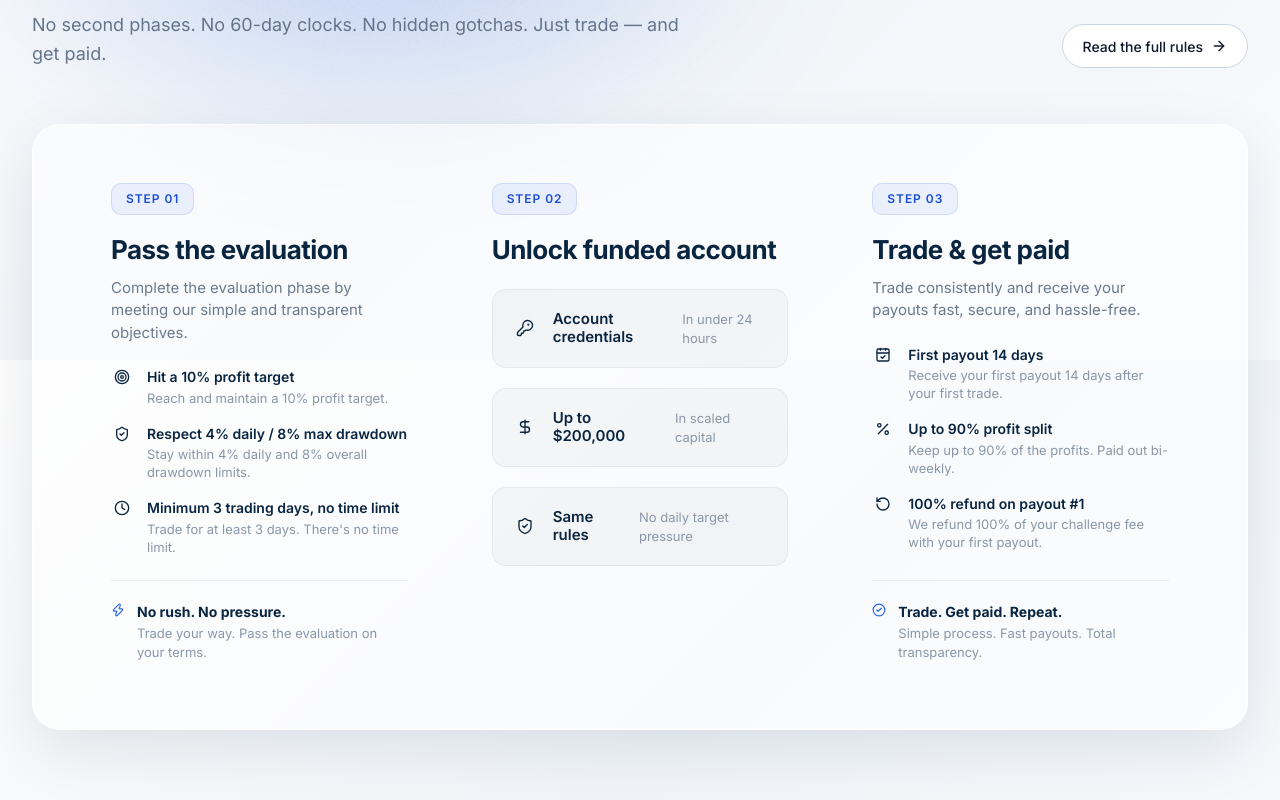
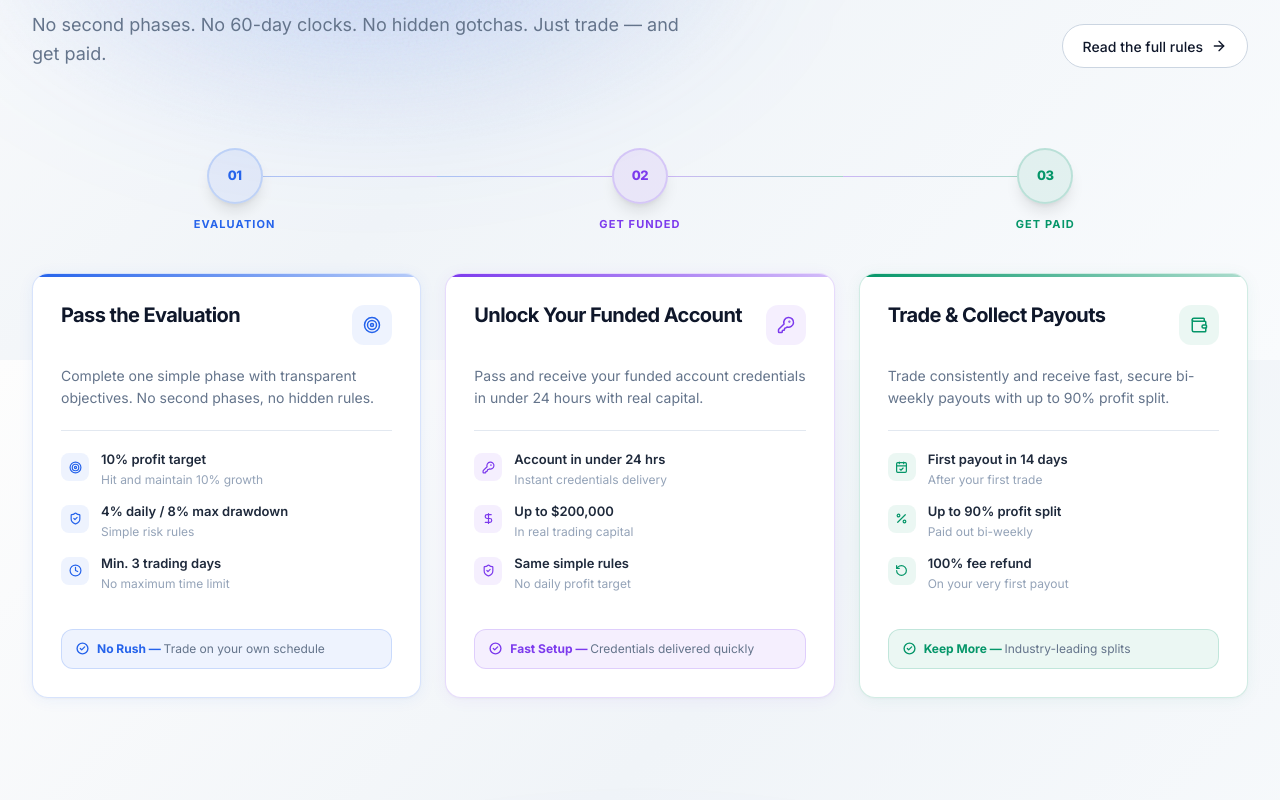
Before and after one commit to jatinkatariaaaa/thepeoplepropwebsite, a Next.js app: page / in a window 1280 px wide. Shown: the part 6040-6840 px from the top of the page. Built offline with nearby package versions, Linux system fonts and the light colour scheme.

Commit message:
feat: redesign EvaluationSteps with premium horizontal timeline and color-coded cards

```diff
--- a/src/components/landing/EvaluationSteps.tsx
+++ b/src/components/landing/EvaluationSteps.tsx
@@ -16,22 +16,71 @@ import {
   Zap,
   DollarSign,
   CheckCircle2,
+  TrendingUp,
+  Award,
+  Wallet,
 } from "lucide-react";
 
-/* ────────────────────────────────────────────────────────
-   Evaluation Steps — "Three steps from signup to funded"
-   Glassmorphism panel with 3 horizontal step cards
-   ──────────────────────────────────────────────────────── */
+const steps = [
+  {
+    number: "01",
+    label: "Evaluation",
+    title: "Pass the Evaluation",
+    desc: "Complete one simple phase with transparent objectives. No second phases, no hidden rules.",
+    color: "#2563EB",
+    colorLight: "rgba(37, 99, 235, 0.08)",
+    colorBorder: "rgba(37, 99, 235, 0.18)",
+    Icon: Target,
+    bullets: [
+      { icon: Target, text: "10% profit target", sub: "Hit and maintain 10% growth" },
+      { icon: ShieldCheck, text: "4% daily / 8% max drawdown", sub: "Simple risk rules" },
+      { icon: Clock, text: "Min. 3 trading days", sub: "No maximum time limit" },
+    ],
+    badge: "No Rush",
+    badgeDesc: "Trade on your own schedule",
+  },
+  {
+    number: "02",
+    label: "Get Funded",
+    title: "Unlock Your Funded Account",
+    desc: "Pass and receive your funded account credentials in under 24 hours with real capital.",
+    color: "#7C3AED",
+    colorLight: "rgba(124, 58, 237, 0.08)",
+    colorBorder: "rgba(124, 58, 237, 0.18)",
+    Icon: KeyRound,
+    bullets: [
+      { icon: KeyRound, text: "Account in under 24 hrs", sub: "Instant credentials delivery" },
+      { icon: DollarSign, text: "Up to $200,000", sub: "In real trading capital" },
+      { icon: ShieldCheck, text: "Same simple rules", sub: "No daily profit target" },
+    ],
+    badge: "Fast Setup",
+    badgeDesc: "Credentials delivered quickly",
+  },
+  {
+    number: "03",
+    label: "Get Paid",
+    title: "Trade & Collect Payouts",
+    desc: "Trade consistently and receive fast, secure bi-weekly payouts with up to 90% profit split.",
+    color: "#059669",
+    colorLight: "rgba(5, 150, 105, 0.08)",
+    colorBorder: "rgba(5, 150, 105, 0.18)",
+    Icon: Wallet,
+    bullets: [
+      { icon: CalendarCheck, text: "First payout in 14 days", sub: "After your first trade" },
+      { icon: Percent, text: "Up to 90% profit split", sub: "Paid out bi-weekly" },
+      { icon: RotateCcw, text: "100% fee refund", sub: "On your very first payout" },
+    ],
+    badge: "Keep More",
+    badgeDesc: "Industry-leading splits",
+  },
+];
 
 export function EvaluationSteps() {
   return (
-    <section
-      id="how"
-      className="relative py-12 md:py-32 overflow-hidden"
-    >
+    <section id="how" className="relative py-20 md:py-32 overflow-hidden">
       <div className="mx-auto max-w-7xl px-5 md:px-8">
         {/* Header */}
-        <div className="flex items-end justify-between gap-8 flex-wrap mb-14">
+        <div className="flex items-end justify-between gap-8 flex-wrap mb-16 md:mb-20">
           <SectionHeading
             eyebrow="How It Works"
             title={
@@ -43,215 +92,183 @@ export function EvaluationSteps() {
             }
             description="No second phases. No 60-day clocks. No hidden gotchas. Just trade — and get paid."
           />
-          <Button
-            href="./rules.html"
-            variant="outline"
-            className="hidden md:inline-flex"
-          >
+          <Button href="./rules.html" variant="outline" className="hidden md:inline-flex">
             Read the full rules
             <ArrowRight className="w-4 h-4" />
           </Button>
         </div>
 
-        {/* Glass panel */}
-        <AnimatedSection>
-          <div className="evalsteps-panel">
-            <AnimatedSection stagger className="evalsteps-grid">
-              {/* ─── STEP 01 ─── */}
-              <AnimatedItem>
-                <div className="evalsteps-card">
-                  <div className="evalsteps-step-badge">Step 01</div>
-                  <h3 className="evalsteps-card-title">
-                    Pass the evaluation
-                  </h3>
-                  <p className="evalsteps-card-desc">
-                    Complete the evaluation phase by meeting our simple and
-                    transparent objectives.
-                  </p>
+        {/* Steps — Desktop: horizontal timeline, Mobile: vertical stack */}
+        <AnimatedSection stagger>
+          {/* Connector track — desktop only */}
+          <div className="hidden md:block relative mb-0">
+            <div className="relative flex items-start gap-0">
+              {steps.map((step, i) => (
+                <AnimatedItem key={step.number} className="flex-1 flex flex-col items-center">
+                  {/* Step circle + connector */}
+                  <div className="relative w-full flex items-center">
+                    {/* Left line */}
+                    {i > 0 && (
+                      <div
+                        className="flex-1 h-px"
+                        style={{
+                          background: `linear-gradient(90deg, ${steps[i - 1].color}55, ${step.color}55)`,
+                        }}
+                      />
+                    )}
+                    {i === 0 && <div className="flex-1" />}
 
-                  <div className="evalsteps-bullets">
-                    <div className="evalsteps-bullet">
-                      <span className="evalsteps-bullet-icon evalsteps-icon-blue">
-                        <Target size={16} strokeWidth={2} />
+                    {/* Circle */}
+                    <div
+                      className="relative z-10 w-14 h-14 rounded-full flex items-center justify-center shadow-lg flex-shrink-0 border-2"
+                      style={{
+                        background: step.colorLight,
+                        borderColor: step.colorBorder,
+                      }}
+                    >
+                      <span
+                        className="text-[13px] font-black tracking-tight"
+                        style={{ color: step.color }}
+                      >
+                        {step.number}
                       </span>
-                      <div>
-                        <div className="evalsteps-bullet-title">
-                          Hit a 10% profit target
+                    </div>
+
+                    {/* Right line */}
+                    {i < steps.length - 1 && (
+                      <div
+                        className="flex-1 h-px"
+                        style={{
+                          background: `linear-gradient(90deg, ${step.color}55, ${steps[i + 1].color}55)`,
+                        }}
+                      />
+                    )}
+                    {i === steps.length - 1 && <div className="flex-1" />}
+                  </div>
+
+                  {/* Label below circle */}
+                  <span
+                    className="mt-3 text-[11px] font-bold tracking-widest uppercase"
+                    style={{ color: step.color }}
+                  >
+                    {step.label}
+                  </span>
+                </AnimatedItem>
+              ))}
+            </div>
+          </div>
+
+          {/* Cards grid */}
+          <div className="mt-8 md:mt-10 grid grid-cols-1 md:grid-cols-3 gap-5 md:gap-6">
+            {steps.map((step, i) => {
+              const StepIcon = step.Icon;
+              return (
+                <AnimatedItem key={step.number}>
+                  <div
+                    className="relative flex flex-col h-full rounded-2xl border bg-white overflow-hidden transition-all duration-500 hover:-translate-y-1 hover:shadow-xl"
+                    style={{
+                      borderColor: step.colorBorder,
+                      boxShadow: `0 2px 16px ${step.color}10, 0 1px 3px rgba(0,0,0,0.04)`,
+                    }}
+                  >
+                    {/* Top accent bar */}
+                    <div
+                      className="h-[3px] w-full"
+                      style={{
+                        background: `linear-gradient(90deg, ${step.color}, ${step.color}55)`,
+                      }}
+                    />
+
+                    <div className="p-6 md:p-7 flex flex-col flex-1 gap-5">
+                      {/* Header row */}
+                      <div className="flex items-start justify-between gap-3">
+                        <div>
+                          {/* Mobile step indicator */}
+                          <div
+                            className="md:hidden inline-flex items-center gap-1.5 mb-2 px-2.5 py-1 rounded-full text-[10px] font-black tracking-widest uppercase border"
+                            style={{
+                              color: step.color,
+                              background: step.colorLight,
+                              borderColor: step.colorBorder,
+                            }}
+                          >
+                            Step {step.number}
+                          </div>
+                          <h3 className="text-[18px] md:text-[20px] font-bold text-[var(--ink-950)] leading-tight">
+                            {step.title}
+                          </h3>
                         </div>
-                        <div className="evalsteps-bullet-sub">
-                          Reach and maintain a 10% profit target.
+                        <div
+                          className="w-10 h-10 rounded-xl flex items-center justify-center flex-shrink-0"
+                          style={{ background: step.colorLight }}
+                        >
+                          <StepIcon
+                            size={18}
+                            strokeWidth={2}
+                            style={{ color: step.color }}
+                          />
                         </div>
                       </div>
-                    </div>
 
-                    <div className="evalsteps-bullet">
-                      <span className="evalsteps-bullet-icon evalsteps-icon-violet">
-                        <ShieldCheck size={16} strokeWidth={2} />
-                      </span>
-                      <div>
-                        <div className="evalsteps-bullet-title">
-                          Respect 4% daily / 8% max drawdown
-                        </div>
-                        <div className="evalsteps-bullet-sub">
-                          Stay within 4% daily and 8% overall drawdown limits.
-                        </div>
+                      {/* Description */}
+                      <p className="text-[14px] text-[var(--ink-500)] leading-relaxed">
+                        {step.desc}
+                      </p>
+
+                      {/* Divider */}
+                      <div className="h-px bg-[var(--border)]" />
+
+                      {/* Bullet list */}
+                      <div className="flex flex-col gap-3.5">
+                        {step.bullets.map((b, bi) => {
+                          const BIcon = b.icon;
+                          return (
+                            <div key={bi} className="flex items-start gap-3">
+                              <div
+                                className="w-7 h-7 rounded-lg flex items-center justify-center flex-shrink-0 mt-0.5"
+                                style={{ background: step.colorLight }}
+                              >
+                                <BIcon size={13} strokeWidth={2.2} style={{ color: step.color }} />
+                              </div>
+                              <div>
+                                <div className="text-[13px] font-semibold text-[var(--ink-900)] leading-snug">
+                                  {b.text}
+                                </div>
+                                <div className="text-[12px] text-[var(--ink-400)] mt-0.5">
+                                  {b.sub}
+                                </div>
+                              </div>
+                            </div>
+                          );
+                        })}
                       </div>
-                    </div>
 
-                    <div className="evalsteps-bullet">
-                      <span className="evalsteps-bullet-icon evalsteps-icon-amber">
-                        <Clock size={16} strokeWidth={2} />
-                      </span>
-                      <div>
-                        <div className="evalsteps-bullet-title">
-                          Minimum 3 trading days, no time limit
-                        </div>
-                        <div className="evalsteps-bullet-sub">
-                          Trade for at least 3 days. There&apos;s no time limit.
+                      {/* Footer badge */}
+                      <div className="mt-auto pt-4">
+                        <div
+                          className="flex items-center gap-2 px-3.5 py-2.5 rounded-xl text-[12px] border"
+                          style={{
+                            background: step.colorLight,
+                            borderColor: step.colorBorder,
+                          }}
+                        >
+                          <CheckCircle2 size={13} strokeWidth={2.5} style={{ color: step.color }} />
+                          <div>
+                            <span
+                              className="font-bold"
+                              style={{ color: step.color }}
+                            >
+                              {step.badge} —{" "}
+                            </span>
+                            <span className="text-[var(--ink-500)]">{step.badgeDesc}</span>
+                          </div>
                         </div>
                       </div>
                     </div>
                   </div>
-
-                  <div className="evalsteps-card-footer">
-                    <Zap size={14} className="evalsteps-footer-icon" />
-                    <div>
-                      <div className="evalsteps-footer-bold">
-                        No rush. No pressure.
-                      </div>
-                      <div className="evalsteps-footer-sub">
-                        Trade your way. Pass the evaluation on your terms.
-                      </div>
-                    </div>
-                  </div>
-                </div>
-              </AnimatedItem>
-
-              {/* ─── STEP 02 ─── */}
-              <AnimatedItem>
-                <div className="evalsteps-card">
-                  <div className="evalsteps-step-badge">
-                    Step 02
-                  </div>
-                  <h3 className="evalsteps-card-title">
-                    Unlock funded account
-                  </h3>
-
-                  <div className="evalsteps-stats-grid">
-                    <div className="evalsteps-stat">
-                      <span className="evalsteps-stat-icon">
-                        <KeyRound size={18} strokeWidth={1.8} />
-                      </span>
-                      <div className="evalsteps-stat-label">
-                        Account credentials
-                      </div>
-                      <div className="evalsteps-stat-value">
-                        In under 24 hours
-                      </div>
-                    </div>
-
-                    <div className="evalsteps-stat">
-                      <span className="evalsteps-stat-icon">
-                        <DollarSign size={18} strokeWidth={1.8} />
-                      </span>
-                      <div className="evalsteps-stat-label">
-                        Up to $200,000
-                      </div>
-                      <div className="evalsteps-stat-value">
-                        In scaled capital
-                      </div>
-                    </div>
-
-                    <div className="evalsteps-stat">
-                      <span className="evalsteps-stat-icon">
-                        <ShieldCheck size={18} strokeWidth={1.8} />
-                      </span>
-                      <div className="evalsteps-stat-label">Same rules</div>
-                      <div className="evalsteps-stat-value">
-                        No daily target pressure
-                      </div>
-                    </div>
-                  </div>
-                </div>
-              </AnimatedItem>
-
-              {/* ─── STEP 03 ─── */}
-              <AnimatedItem>
-                <div className="evalsteps-card">
-                  <div className="evalsteps-step-badge">
-                    Step 03
-                  </div>
-                  <h3 className="evalsteps-card-title">
-                    Trade &amp; get paid
-                  </h3>
-                  <p className="evalsteps-card-desc">
-                    Trade consistently and receive your payouts fast, secure, and
-                    hassle-free.
-                  </p>
-
-                  <div className="evalsteps-bullets">
-                    <div className="evalsteps-bullet">
-                      <span className="evalsteps-bullet-icon evalsteps-icon-blue">
-                        <CalendarCheck size={16} strokeWidth={2} />
-                      </span>
-                      <div>
-                        <div className="evalsteps-bullet-title">
-                          First payout 14 days
-                        </div>
-                        <div className="evalsteps-bullet-sub">
-                          Receive your first payout 14 days after your first
-                          trade.
-                        </div>
-                      </div>
-                    </div>
-
-                    <div className="evalsteps-bullet">
-                      <span className="evalsteps-bullet-icon evalsteps-icon-violet">
-                        <Percent size={16} strokeWidth={2} />
-                      </span>
-                      <div>
-                        <div className="evalsteps-bullet-title">
-                          Up to 90% profit split
-                        </div>
-                        <div className="evalsteps-bullet-sub">
-                          Keep up to 90% of the profits. Paid out bi-weekly.
-                        </div>
-                      </div>
-                    </div>
-
-                    <div className="evalsteps-bullet">
-                      <span className="evalsteps-bullet-icon evalsteps-icon-amber">
-                        <RotateCcw size={16} strokeWidth={2} />
-                      </span>
-                      <div>
-                        <div className="evalsteps-bullet-title">
-                          100% refund on payout #1
-                        </div>
-                        <div className="evalsteps-bullet-sub">
-                          We refund 100% of your challenge fee with your first
-                          payout.
-                        </div>
-                      </div>
-                    </div>
-                  </div>
-
-                  <div className="evalsteps-card-footer">
-                    <CheckCircle2
-                      size={14}
-                      className="evalsteps-footer-icon"
-                    />
-                    <div>
-                      <div className="evalsteps-footer-bold">
-                        Trade. Get paid. Repeat.
-                      </div>
-                      <div className="evalsteps-footer-sub">
-                        Simple process. Fast payouts. Total transparency.
-                      </div>
-                    </div>
-                  </div>
-                </div>
-              </AnimatedItem>
-            </AnimatedSection>
+                </AnimatedItem>
+              );
+            })}
           </div>
         </AnimatedSection>
       </div>
```
